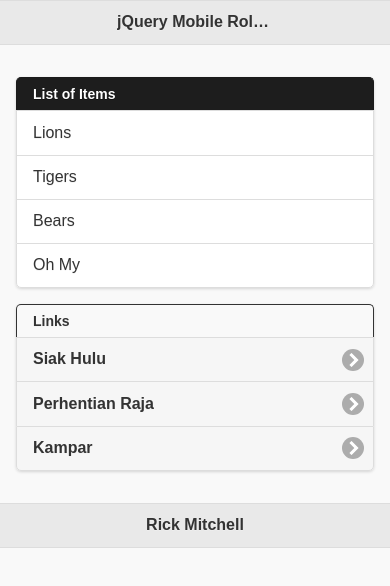
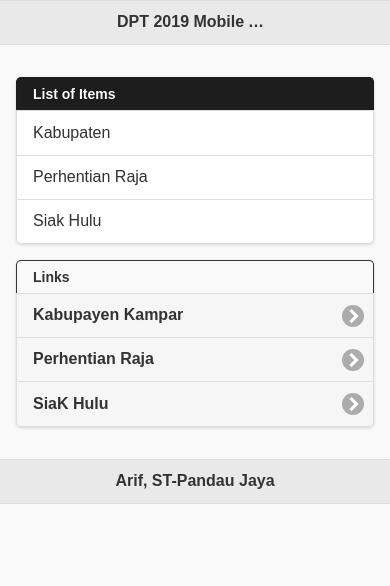
Before and after one commit to mahdaleni/fsu363-inappbrowser-example, a plain HTML site: page index.html in a window 390 px wide. Drawn offline with Linux system fonts and the light colour scheme; some packages are replaced by stand-ins of ours.

Commit message:
Update index.html

```diff
--- a/index.html
+++ b/index.html
@@ -42,29 +42,29 @@ ref.addEventListener('exit', function(event) { alert(event.type); });
 <div data-role="page">
 
   <div data-role="header">
-    <h1>jQuery Mobile Roll Samples</h1>
+    <h1>DPT 2019 Mobile App</h1>
   </div>
 
   <div data-role="content">
     <ul data-role="listview" data-inset="true" data-divider-theme="b">
       <li data-role="list-divider">List of Items</li>
-      <li>Lions</li>
-      <li>Tigers</li>
-      <li>Bears</li>
-      <li>Oh My</li>
+      <li>Kabupaten</li>
+      <li>Perhentian Raja</li>
+      <li>Siak Hulu</li>
+
     </ul>
     <ul data-role="listview" data-inset="true" data-divider-theme="d">
       <li data-role="list-divider">Links</li>
 
-      <li><a href=="#" onclick="window.open('https://www.npmjs.com/package/cordova-plugin-inappbrowser','_blank','location=yes','closebuttoncaption=Return');">Siak Hulu</a></li>
-      <li><a href=="#" onclick="window.open('https://lindungihakpilihmu.kpu.go.id/index.php/rekap/kel/14368','_blank','location=yes','closebuttoncaption=Return');">Perhentian Raja</a></li>
-      <li><a href=="#" onclick="window.open('https://lindungihakpilihmu.kpu.go.id/index.php/rekap/kec/14166','_blank','location=yes','closebuttoncaption=Return');">Kampar</a></li>
+      <li><a href=="#" onclick="window.open('https://lindungihakpilihmu.kpu.go.id/index.php/rekap/kec/14166','_blank','location=no','closebuttoncaption=Return');">Kabupayen Kampar</a></li>
+      <li><a href=="#" onclick="window.open('https://lindungihakpilihmu.kpu.go.id/index.php/rekap/kel/14368','_blank','location=no','closebuttoncaption=Return');">Perhentian Raja</a></li>
+      <li><a href=="#" onclick="window.open('https://lindungihakpilihmu.kpu.go.id/index.php/rekap/kel/14221','_blank','location=no','closebuttoncaption=Return');">SiaK Hulu</a></li>
 
     </ul>
   </div>
 
   <div data-role="footer">
-    <h4>Rick Mitchell</h4>
+    <h4>Arif, ST-Pandau Jaya</h4>
   </div>
 
 </div>
```
